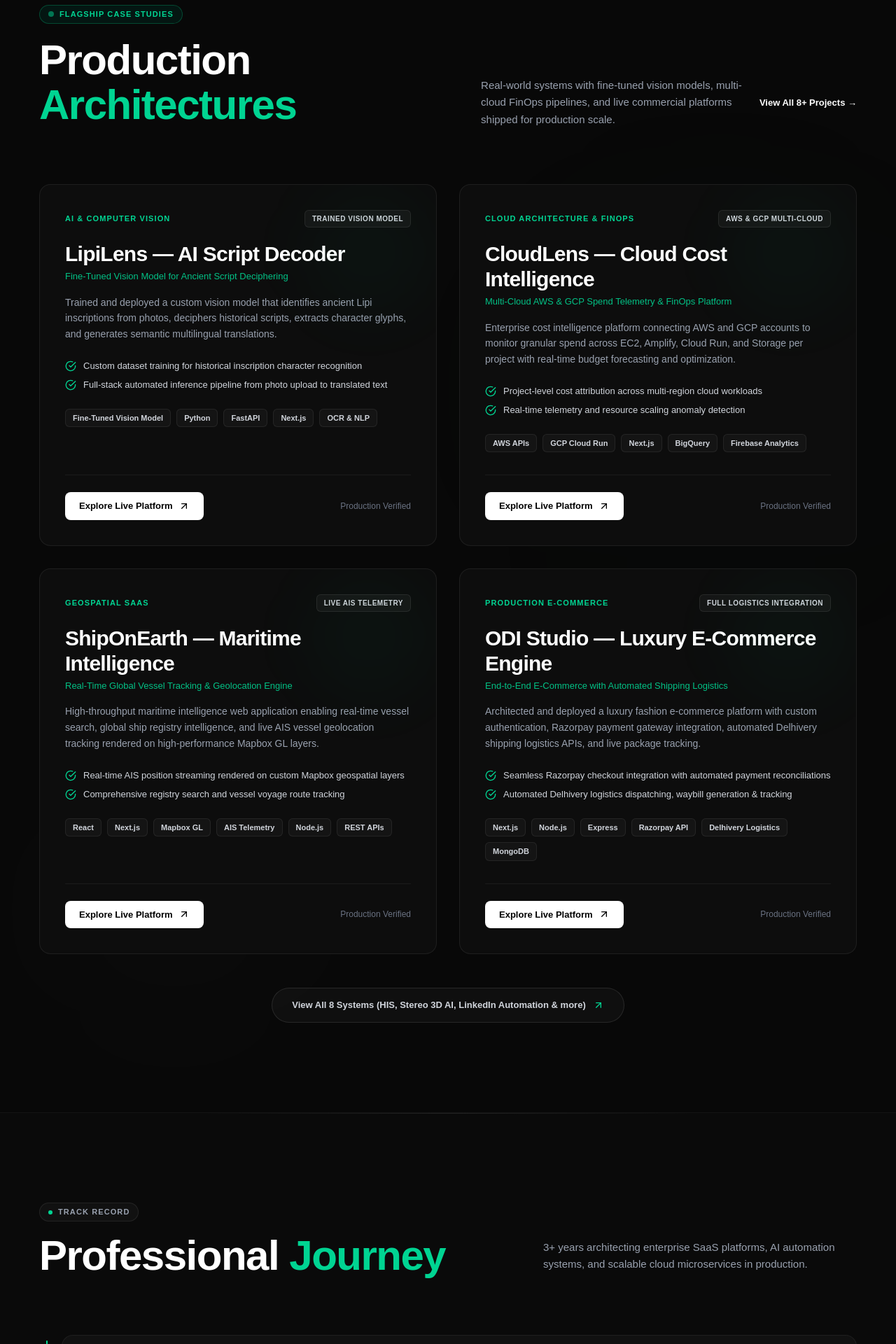
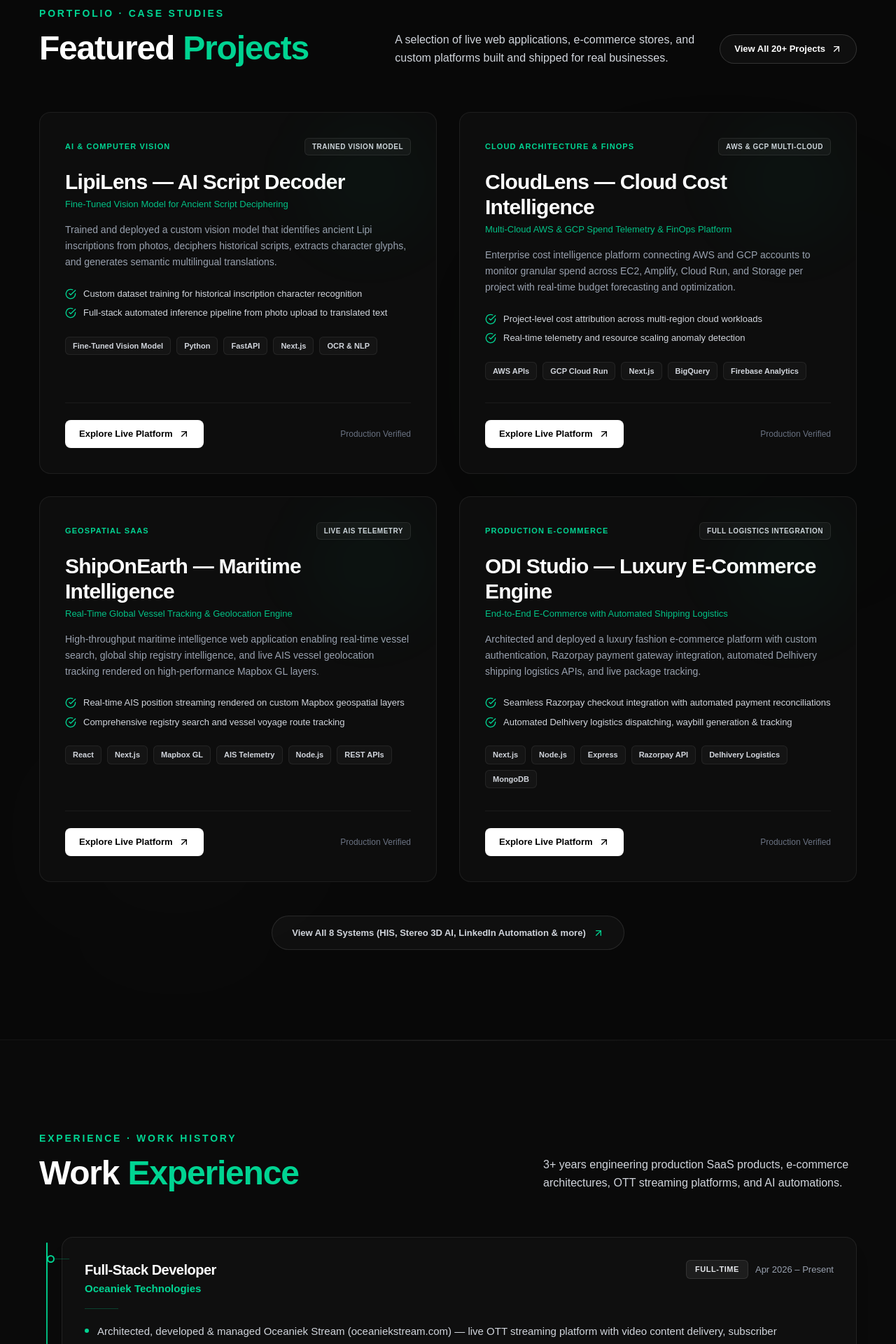
Before and after one commit to pappuyadav95230/my-portfolio, a Next.js app: page / in a window 1280 px wide. Shown: the part 1000-2920 px from the top of the page at 70% size. Built offline with nearby package versions, Linux system fonts and the light colour scheme; a web font is replaced by a local one.

Commit message:
feat: add homepage content, skills section, about page, and featured projects components

```diff
--- a/app/about/page.tsx
+++ b/app/about/page.tsx
@@ -289,11 +289,13 @@
         {/* ── CAREER MILESTONES & CREDENTIALS ── */}
         <div className="mb-24 sm:mb-32">
           <div className="max-w-3xl mb-12">
-            <span className="text-[11px] font-bold text-emerald-400 uppercase tracking-widest block mb-3">
-              Verified Background
-            </span>
-            <h2 className="text-3xl sm:text-4xl font-black text-white tracking-tight">
-              Professional Journey &amp; Milestones
+            <div className="mb-3">
+              <span className="text-[13px] sm:text-[14px] font-bold text-emerald-400 uppercase tracking-[0.2em]">
+                Career &middot; Milestones
+              </span>
+            </div>
+            <h2 className="text-3xl sm:text-4xl lg:text-5xl font-black text-white tracking-tight leading-[1.1]">
+              Work <span className="text-emerald-400">Experience</span>
             </h2>
           </div>
 
--- a/components/FeaturedProjects.tsx
+++ b/components/FeaturedProjects.tsx
@@ -86,31 +86,30 @@
           whileInView={{ opacity: 1, y: 0 }}
           viewport={{ once: true }}
           transition={{ duration: 0.7 }}
-          className="mb-16 sm:mb-20 flex flex-col lg:flex-row lg:items-end justify-between gap-6"
+          className="mb-14 sm:mb-16 flex flex-col lg:flex-row lg:items-end justify-between gap-6"
         >
           <div>
-            <div className="inline-flex items-center gap-2 px-3 py-1 rounded-full bg-emerald-950/40 border border-emerald-500/30 mb-5">
-              <span className="w-2 h-2 rounded-full bg-emerald-400 animate-pulse" />
-              <span className="text-[11px] font-bold text-emerald-400 uppercase tracking-widest">
-                Flagship Case Studies
+            <div className="mb-3">
+              <span className="text-[13px] sm:text-[14px] font-bold text-emerald-400 uppercase tracking-[0.2em]">
+                Portfolio &middot; Case Studies
               </span>
             </div>
 
-            <h2 className="text-4xl sm:text-5xl lg:text-6xl font-black tracking-tight leading-[1.08] text-white">
-              Production <span className="text-emerald-400">Architectures</span>
+            <h2 className="text-3xl sm:text-4xl lg:text-5xl font-black tracking-tight leading-[1.1] text-white">
+              Featured <span className="text-emerald-400">Projects</span>
             </h2>
           </div>
 
           <div className="flex flex-col sm:flex-row items-start sm:items-center gap-4">
-            <p className="text-[15px] text-gray-400 max-w-md leading-relaxed">
-              Real-world systems with fine-tuned vision models, multi-cloud FinOps pipelines,
-              and live commercial platforms shipped for production scale.
+            <p className="text-[15px] sm:text-[16px] text-gray-300 max-w-md leading-relaxed font-normal">
+              A selection of live web applications, e-commerce stores, and custom platforms built and shipped for real businesses.
             </p>
             <Link
               href="/my-projects"
-              className="group inline-flex items-center gap-2 text-[13px] font-bold text-white hover:text-emerald-400 whitespace-nowrap transition-colors"
+              className="group inline-flex items-center gap-2 px-5 py-2.5 rounded-full border border-white/15 hover:border-emerald-500/40 bg-white/[0.03] hover:bg-white/[0.08] text-[13px] font-bold text-white hover:text-emerald-400 whitespace-nowrap transition-all"
             >
-              View All 8+ Projects &rarr;
+              <span>View All 20+ Projects</span>
+              <FiArrowUpRight className="w-4 h-4 group-hover:translate-x-0.5 group-hover:-translate-y-0.5 transition-transform" />
             </Link>
           </div>
         </motion.div>
--- a/components/HomeContent.tsx
+++ b/components/HomeContent.tsx
@@ -67,33 +67,39 @@
 const REASONS = [
   {
     icon: <FiZap className="w-5 h-5" />,
-    title: "8 Production Releases Shipped",
-    desc: "Not theoretical prototypes — I have shipped 8 commercial production releases handling real user traffic, live data, and core business transactions.",
+    tag: "PROVEN TRACK RECORD",
+    title: "20+ Platforms & Projects Built",
+    desc: "From high-concurrency OTT video streaming to custom e-commerce stores and business SaaS, I ship real software tested under production load.",
   },
   {
     icon: <FiCloud className="w-5 h-5" />,
-    title: "AWS & GCP Cloud Architecture",
-    desc: "Deep hands-on experience designing cloud infrastructure on AWS and GCP Cloud Run, Docker containers, serverless functions, and secure microservices.",
+    tag: "CLOUD & DEVOPS",
+    title: "Scalable Cloud Architecture",
+    desc: "Zero-downtime deployments, containerized microservices (Docker), serverless workloads, automated CI/CD pipelines, and high-availability systems.",
   },
   {
     icon: <FiCpu className="w-5 h-5" />,
-    title: "AI Automation & Model Fine-Tuning",
-    desc: "Specialized in fine-tuning, prompt engineering, and integrating models (Gemini, OpenAI, Ollama) directly into business workflows for measurable productivity gains.",
+    tag: "APPLIED AI",
+    title: "AI & Workflow Automation",
+    desc: "Embedding LLMs, custom intelligent processing pipelines, and automated agent workflows directly into business products for real productivity.",
   },
   {
     icon: <FiStar className="w-5 h-5" />,
-    title: "80% Infrastructure Cost Reduction",
-    desc: "Proven track record of re-architecting systems, optimizing cloud resources, and implementing smart AI pipelines to drastically reduce cloud expenditure.",
+    tag: "EFFICIENCY",
+    title: "Performance & Cost Optimization",
+    desc: "Proven ability to re-architect bottlenecks, tune queries, optimize cloud resource utilization, and drastically lower operating overhead.",
   },
   {
     icon: <FiShield className="w-5 h-5" />,
-    title: "Full-Stack Ownership: UI → API → Cloud",
-    desc: "I bridge the entire lifecycle: modern Next.js/React user interfaces, high-performance FastAPI backends, database schema design, and cloud deployments.",
+    tag: "FULL CYCLE",
+    title: "End-to-End Technical Ownership",
+    desc: "Bridging the complete stack: high-converting Next.js / React frontends, battle-tested backend APIs, resilient database schemas, and rock-solid hosting.",
   },
   {
     icon: <FiBriefcase className="w-5 h-5" />,
-    title: "Engineering Discipline & Transparency",
-    desc: "Rigorous code quality, modular architecture, comprehensive documentation, and direct, proactive communication with zero ghosting.",
+    tag: "COLLABORATION",
+    title: "Transparent & Direct Partnership",
+    desc: "Clear architecture blueprints, disciplined code quality, documented deliverables, and direct communication without bureaucratic bloat or ghosting.",
   },
 ];
 
@@ -106,13 +112,13 @@
   },
   {
     step: "02",
-    title: "Architecture & AI/Cloud Blueprint",
-    desc: "I design the data models, cloud architecture (AWS/GCP), API contracts, and AI workflow integration strategies.",
+    title: "Architecture & Cloud Blueprint",
+    desc: "I design data models, scalable cloud infrastructure, API contracts, and AI workflow integration strategies.",
   },
   {
     step: "03",
     title: "Iterative Build & Benchmarking",
-    desc: "Rapid full-stack execution with clean code, frequent milestone demos, performance profiling, and model fine-tuning validation.",
+    desc: "Rapid full-stack execution with clean code, frequent milestone demos, performance profiling, and model validation.",
   },
   {
     step: "04",
@@ -143,35 +149,33 @@
         <div className="absolute top-0 left-1/2 -translate-x-1/2 w-[700px] h-[1px] bg-gradient-to-r from-transparent via-white/10 to-transparent" />
 
         <div className="max-w-7xl mx-auto px-8 lg:px-14">
-          {/* Header */}
+          {/* Section Header */}
           <motion.div
             initial={{ opacity: 0, y: 20 }}
             whileInView={{ opacity: 1, y: 0 }}
             viewport={{ once: true }}
             transition={{ duration: 0.7 }}
-            className="mb-16 sm:mb-20 flex flex-col lg:flex-row lg:items-end justify-between gap-6 text-center sm:text-left"
+            className="mb-14 sm:mb-16 flex flex-col lg:flex-row lg:items-end justify-between gap-6"
           >
             <div>
-              <div className="inline-flex items-center gap-2 px-3 py-1 rounded-full bg-white/[0.03] border border-white/[0.08] mb-4">
-                <span className="w-1.5 h-1.5 rounded-full bg-emerald-400" />
-                <span className="text-[11px] font-bold text-gray-400 uppercase tracking-widest">
-                  Track Record
+              <div className="mb-3">
+                <span className="text-[13px] sm:text-[14px] font-bold text-emerald-400 uppercase tracking-[0.2em]">
+                  Experience &middot; Work History
                 </span>
               </div>
-              <h2 className="text-4xl sm:text-5xl lg:text-6xl font-black tracking-tight leading-[1.1]">
-                <span className="text-white">Professional </span>
-                <span className="text-emerald-400">Journey</span>
+              <h2 className="text-3xl sm:text-4xl lg:text-5xl font-black tracking-tight leading-[1.1] text-white">
+                Work <span className="text-emerald-400">Experience</span>
               </h2>
             </div>
-            <p className="text-[15px] text-gray-400 max-w-md leading-relaxed lg:pb-2 mx-auto sm:mx-0 lg:mx-0">
-              3+ years architecting enterprise SaaS platforms, AI automation systems, and scalable cloud microservices in production.
+            <p className="text-[15px] sm:text-[16px] text-gray-300 max-w-md leading-relaxed font-normal">
+              3+ years engineering production SaaS products, e-commerce architectures, OTT streaming platforms, and AI automations.
             </p>
           </motion.div>
 
-          {/* Timeline */}
+          {/* Timeline Cards */}
           <div className="relative sm:pl-8">
             {/* Vertical timeline line */}
-            <div className="absolute left-[10px] top-2 bottom-6 w-[2px] rounded-full bg-gradient-to-b from-emerald-400 via-emerald-500/40 to-transparent hidden sm:block" />
+            <div className="absolute left-[10px] top-2 bottom-6 w-[2px] rounded-full bg-gradient-to-b from-emerald-400 via-emerald-500/30 to-transparent hidden sm:block" />
 
             <div className="space-y-6">
               {EXPERIENCES.map((exp, i) => (
@@ -184,39 +188,41 @@
                   viewport={{ once: true, margin: "-80px" }}
                   className="group relative"
                 >
-                  {/* Dot */}
+                  {/* Timeline Node Dot */}
                   <div className="absolute left-[-21px] top-[26px] hidden sm:flex items-center">
-                    <div className="w-[11px] h-[11px] rounded-full bg-[#0a0a0a] border-2 border-emerald-500/60 group-hover:border-emerald-400 group-hover:bg-emerald-500/10 group-hover:shadow-[0_0_8px_rgba(52,211,153,0.4)] transition-all duration-300 shrink-0 z-10" />
-                    <div className="w-[21px] h-px bg-gradient-to-r from-emerald-500/40 to-white/[0.04] group-hover:from-emerald-400/60 transition-colors duration-300" />
+                    <div className="w-[11px] h-[11px] rounded-full bg-[#0a0a0a] border-2 border-emerald-400 group-hover:bg-emerald-400 group-hover:shadow-[0_0_10px_rgba(52,211,153,0.6)] transition-all duration-300 shrink-0 z-10" />
+                    <div className="w-[21px] h-px bg-emerald-500/30 group-hover:bg-emerald-400/60 transition-colors duration-300" />
                   </div>
 
-                  <div className="p-7 sm:p-8 rounded-2xl bg-[#111111] border border-white/[0.06] hover:border-emerald-500/30 hover:bg-[#131313] transition-all duration-400">
+                  <div className="p-7 sm:p-8 rounded-2xl bg-[#0f0f0f] border border-white/[0.08] hover:border-emerald-500/40 hover:bg-[#121212] transition-all duration-300 shadow-xl">
                     <div className="flex flex-col sm:flex-row sm:items-start justify-between gap-3 mb-4">
                       <div>
                         <h3 className="text-lg sm:text-xl font-bold text-white tracking-tight">
                           {exp.title}
                         </h3>
-                        <p className="text-[14px] text-emerald-400/90 font-medium mt-0.5">
+                        <p className="text-[15px] text-emerald-400 font-semibold mt-0.5">
                           {exp.company}
                         </p>
                       </div>
-                      <div className="flex flex-wrap items-center gap-2 shrink-0">
-                        <span className="px-2.5 py-1 text-[10px] font-bold text-gray-300 bg-white/[0.05] border border-white/[0.08] rounded-md uppercase tracking-wider">
+                      <div className="flex flex-wrap items-center gap-2.5 shrink-0">
+                        <span className="px-3 py-1 text-[11px] font-bold text-gray-200 bg-white/[0.06] border border-white/[0.1] rounded-md uppercase tracking-wider">
                           {exp.type}
                         </span>
-                        <span className="text-[12px] text-gray-400 font-medium">
+                        <span className="text-[13px] text-gray-400 font-medium">
                           {exp.period}
                         </span>
                       </div>
                     </div>
-                    <div className="w-10 h-px bg-white/10 mb-5 group-hover:w-16 group-hover:bg-emerald-500/40 transition-all duration-500" />
-                    <ul className="space-y-2.5">
+
+                    <div className="w-12 h-px bg-emerald-500/30 mb-5 group-hover:w-20 group-hover:bg-emerald-400 transition-all duration-500" />
+
+                    <ul className="space-y-3">
                       {exp.points.map((pt, j) => (
                         <li
                           key={j}
-                          className="flex items-start gap-3 text-[14px] text-gray-400 leading-relaxed"
+                          className="flex items-start gap-3 text-[14px] sm:text-[15px] text-gray-300 leading-relaxed font-normal"
                         >
-                          <span className="w-1.5 h-1.5 rounded-full bg-emerald-500/60 mt-2 flex-shrink-0" />
+                          <span className="w-1.5 h-1.5 rounded-full bg-emerald-400 mt-2 flex-shrink-0" />
                           <span>{pt}</span>
                         </li>
                       ))}
@@ -236,7 +242,7 @@
         id="why-hire-me"
         className="bg-[#060606] py-24 sm:py-32 border-t border-white/[0.04] relative overflow-hidden"
       >
-        <div className="absolute top-1/3 right-0 w-[500px] h-[500px] bg-emerald-500/[0.015] blur-[120px] rounded-full translate-x-1/3 pointer-events-none" />
+        <div className="absolute top-1/3 right-0 w-[500px] h-[500px] bg-emerald-500/[0.02] blur-[120px] rounded-full translate-x-1/3 pointer-events-none" />
 
         <div className="max-w-7xl mx-auto px-8 lg:px-14 relative z-10">
           <div className="flex flex-col lg:flex-row gap-16 lg:gap-20">
@@ -248,35 +254,38 @@
               transition={{ duration: 0.7 }}
               className="lg:w-1/3 lg:sticky lg:top-32 h-fit"
             >
-              <div className="inline-flex items-center gap-2.5 px-4 py-2 rounded-full bg-emerald-500/[0.08] border border-emerald-500/20 mb-8">
-                <span className="w-2 h-2 rounded-full bg-emerald-400 animate-pulse" />
-                <span className="text-[11px] font-semibold text-emerald-400 tracking-wider uppercase">
-                  Engineering Standards
+              <div className="mb-6">
+                <span className="text-[13px] sm:text-[14px] font-bold text-emerald-400 tracking-[0.2em] uppercase">
+                  Core Value · Engineering Standards
                 </span>
               </div>
 
-              <h2 className="text-4xl sm:text-5xl font-black tracking-tight leading-[1.1] mb-6">
+              <h2 className="text-4xl sm:text-5xl lg:text-[50px] font-black tracking-tight leading-[1.08] mb-6">
                 <span className="text-white">Built for Scale, </span>
                 <br />
                 <span className="text-emerald-400">Delivered with Impact</span>
               </h2>
 
-              <p className="text-[15px] text-gray-400 leading-relaxed max-w-sm mb-8">
+              <p className="text-[16px] text-gray-300 leading-relaxed max-w-md mb-8">
                 I combine full-stack engineering with cloud infrastructure and applied AI to deliver robust software that accelerates business growth.
               </p>
 
-              <div className="hidden lg:block">
+              <div className="flex flex-col items-start gap-3">
                 <Link
                   href="/contact"
-                  className="inline-flex items-center gap-2 text-[13px] font-bold text-white hover:text-emerald-400 transition-colors"
+                  className="inline-flex items-center justify-center gap-3 px-7 py-3.5 rounded-full bg-emerald-500 hover:bg-emerald-400 text-black font-bold text-[15px] shadow-[0_0_25px_rgba(16,185,129,0.3)] hover:shadow-[0_0_35px_rgba(16,185,129,0.45)] transition-all duration-300 group"
                 >
-                  Discuss Your Architecture &rarr;
+                  <span>Discuss Your Architecture</span>
+                  <span className="group-hover:translate-x-1.5 transition-transform duration-200 text-lg leading-none">&rarr;</span>
                 </Link>
+                <span className="text-[12px] text-gray-400 font-medium pl-1">
+                  Available for new projects · Quick turnaround
+                </span>
               </div>
             </motion.div>
 
             {/* Right: Reasons Grid */}
-            <div className="lg:w-2/3 grid grid-cols-1 sm:grid-cols-2 gap-5">
+            <div className="lg:w-2/3 grid grid-cols-1 sm:grid-cols-2 gap-5 sm:gap-6">
               {REASONS.map((r, i) => (
                 <motion.div
                   key={r.title}
@@ -285,16 +294,21 @@
                   initial="hidden"
                   whileInView="show"
                   viewport={{ once: true, margin: "-60px" }}
-                  className="group flex flex-col gap-5 p-8 rounded-2xl bg-[#0a0a0a] border border-white/[0.06] hover:border-emerald-500/30 hover:bg-[#0d0d0d] hover:shadow-[0_0_30px_rgba(52,211,153,0.05)] transition-all duration-500"
+                  className="group relative flex flex-col justify-between p-7 sm:p-8 rounded-2xl bg-[#0d0d0d] border border-white/[0.08] hover:border-emerald-500/40 hover:bg-[#121212] hover:shadow-[0_0_35px_rgba(16,185,129,0.08)] transition-all duration-500"
                 >
-                  <div className="w-12 h-12 rounded-xl bg-white/[0.03] border border-white/[0.05] flex items-center justify-center text-gray-400 group-hover:text-emerald-400 group-hover:bg-emerald-500/10 group-hover:border-emerald-500/20 transition-all duration-500">
-                    {r.icon}
-                  </div>
                   <div>
-                    <h3 className="text-[16px] font-bold text-white mb-2 tracking-tight group-hover:text-white">
+                    <div className="flex items-center justify-between gap-3 mb-6">
+                      <div className="w-12 h-12 rounded-xl bg-white/[0.04] border border-white/[0.08] flex items-center justify-center text-gray-400 group-hover:text-emerald-400 group-hover:bg-emerald-500/10 group-hover:border-emerald-500/30 transition-all duration-300">
+                        {r.icon}
+                      </div>
+                      <span className="text-[10px] font-bold tracking-[0.16em] uppercase px-2.5 py-1 rounded-md bg-white/[0.03] text-gray-400 border border-white/[0.06] group-hover:text-emerald-400/90 group-hover:border-emerald-500/20 group-hover:bg-emerald-500/[0.04] transition-all">
+                        {r.tag}
+                      </span>
+                    </div>
+                    <h3 className="text-[18px] font-bold text-white mb-3 tracking-tight group-hover:text-white">
                       {r.title}
                     </h3>
-                    <p className="text-[13px] text-gray-400 leading-relaxed group-hover:text-gray-300 transition-colors duration-500">
+                    <p className="text-[14px] text-gray-300 leading-relaxed group-hover:text-gray-200 transition-colors duration-300">
                       {r.desc}
                     </p>
                   </div>
@@ -322,19 +336,17 @@
             className="mb-16 sm:mb-20 flex flex-col lg:flex-row lg:items-end justify-between gap-6 text-center sm:text-left"
           >
             <div>
-              <div className="flex items-center justify-center sm:justify-start gap-4 mb-5">
-                <span className="w-8 h-px bg-white/20 flex-shrink-0" />
-                <p className="text-[11px] uppercase tracking-[0.28em] text-emerald-400 font-bold">
-                  Engineering Workflow
-                </p>
+              <div className="mb-4">
+                <span className="text-[13px] sm:text-[14px] font-bold text-emerald-400 tracking-[0.2em] uppercase">
+                  Engineering Workflow &middot; How I Work
+                </span>
               </div>
-              <h2 className="text-4xl sm:text-5xl lg:text-6xl font-black tracking-tight leading-[1.1]">
-                <span className="text-white">Disciplined, </span>
-                <span className="text-gray-400">Predictable Execution</span>
+              <h2 className="text-3xl sm:text-4xl lg:text-5xl font-black tracking-tight leading-[1.1] text-white">
+                Disciplined Process, <span className="text-emerald-400">Predictable Delivery</span>
               </h2>
             </div>
-            <p className="text-[15px] text-gray-400 max-w-sm leading-relaxed lg:pb-2 mx-auto sm:mx-0 lg:mx-0">
-              Clear roadmaps, architecture reviews, automated CI/CD releases, and transparent milestone tracking from day one.
+            <p className="text-[15px] sm:text-[16px] text-gray-300 max-w-md leading-relaxed lg:pb-2 mx-auto sm:mx-0 lg:mx-0 font-normal">
+              Structured roadmaps, modular architecture, automated CI/CD deployments, and transparent milestone tracking from day one.
             </p>
           </motion.div>
 
@@ -348,16 +360,16 @@
                 initial="hidden"
                 whileInView="show"
                 viewport={{ once: true, margin: "-60px" }}
-                className="group relative flex flex-col p-7 rounded-2xl bg-[#111111] border border-white/[0.06] hover:border-emerald-500/30 hover:bg-[#131313] transition-all duration-400"
+                className="group relative flex flex-col p-7 rounded-2xl bg-[#111111] border border-white/[0.08] hover:border-emerald-500/30 hover:bg-[#141414] hover:shadow-[0_0_25px_rgba(16,185,129,0.06)] transition-all duration-300"
               >
-                <span className="text-[40px] font-black text-white/[0.08] group-hover:text-emerald-400/20 transition-colors duration-300 leading-none mb-4">
+                <span className="text-[40px] font-black text-white/[0.12] group-hover:text-emerald-400/30 transition-colors duration-300 leading-none mb-4">
                   {p.step}
                 </span>
-                <h3 className="text-[16px] font-bold text-white mb-2 tracking-tight">
+                <h3 className="text-[17px] font-bold text-white mb-2 tracking-tight">
                   {p.title}
                 </h3>
-                <div className="w-6 h-px bg-white/15 mb-3 group-hover:w-10 group-hover:bg-emerald-400 transition-all duration-500" />
-                <p className="text-[13px] text-gray-400 leading-relaxed">
+                <div className="w-6 h-px bg-white/20 mb-3 group-hover:w-10 group-hover:bg-emerald-400 transition-all duration-500" />
+                <p className="text-[14px] text-gray-300 leading-relaxed group-hover:text-gray-200 transition-colors">
                   {p.desc}
                 </p>
               </motion.div>
```
Also changed, not shown: components/SkillsSection.tsx (+34 -30 lines).
